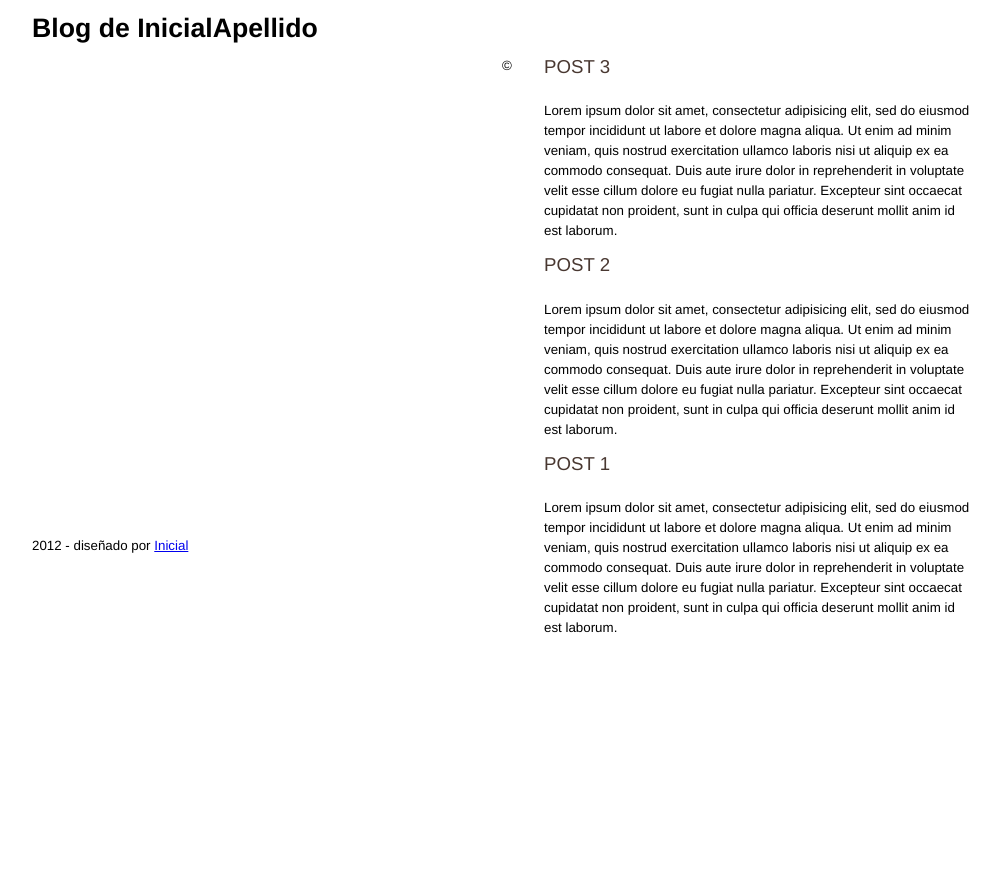
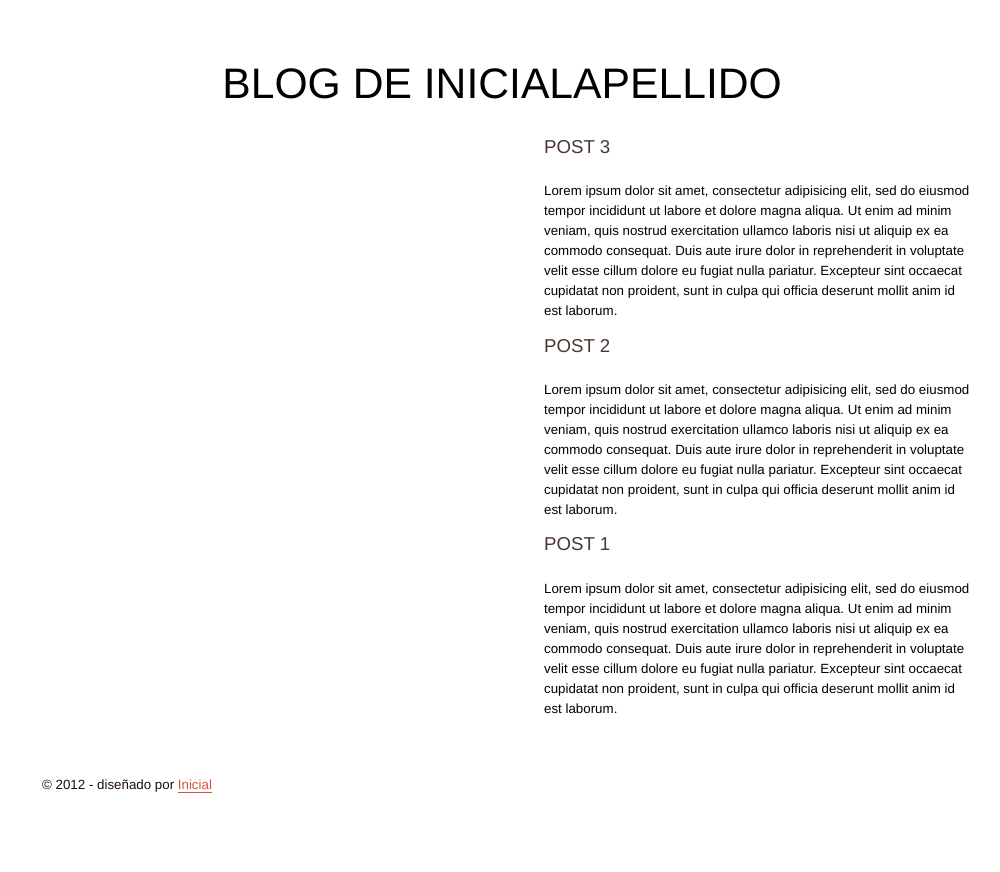
Before and after one commit to DiiegoLopez/dLopezGui, a plain HTML site: page Index.html in a window 1280 px wide. Shown: the whole page, without its empty margins (138-1138 px from the left). Before the commit the page ends 800 px from the top, so only its background shows below. Drawn offline with Linux system fonts and the light colour scheme.

Commit message:
Css del h1 y enlaces
se añade css de h1 y enlaces

```diff
--- a/Style.css
+++ b/Style.css
@@ -36,3 +36,37 @@ color: #493831;
 padding-bottom: 10px;
 margin: 0;
 }
+
+footer{
+
+clear:both !important;
+width:940px;
+height: 100px;
+padding: 10px;
+color:#200f08 ;
+//border-top: 1px dotted #000;
+background:#fff;
+}
+
+h1
+{
+
+font: 32pt Helvetica,"Helvetica neue", Arial, sans-serif;
+text-align: center;
+text-transform: uppercase;
+color: #000;
+padding-top: 30px ;
+text-shadow: 1px 1px 2px #fff;
+}
+a:link, a:visited {
+font:10pt normal Helvetica,"Helvetica neue", Arial, sans-serif;
+color:#d2543c;
+text-decoration:none;
+border-bottom: 1px solid #d2543c;
+}
+a:hover {
+border-bottom:1px dotted #d2543c;
+}
+a img {
+border:none;
+}
```
